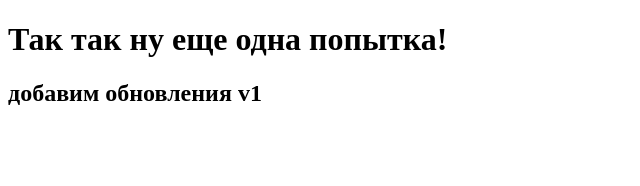
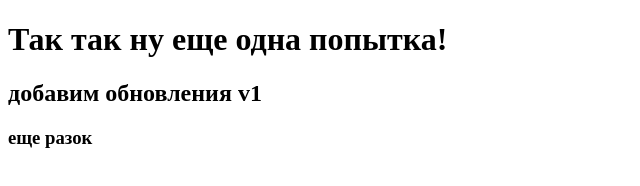
Before and after one commit to FirebladeJDM/test-gh-1, a plain HTML site: page index.html in a window 1280 px wide. Shown: the whole page, without its empty margins (0-640 px from the left). Drawn offline with Linux system fonts and the light colour scheme.

Commit message:
updated-2 index html

```diff
--- a/index.html
+++ b/index.html
@@ -12,6 +12,7 @@
     </div>
     <div>
         <h2>добавим обновления v1</h2>
+        <h3>еще разок</h3>
     </div>
 </body>
 </html>
```
